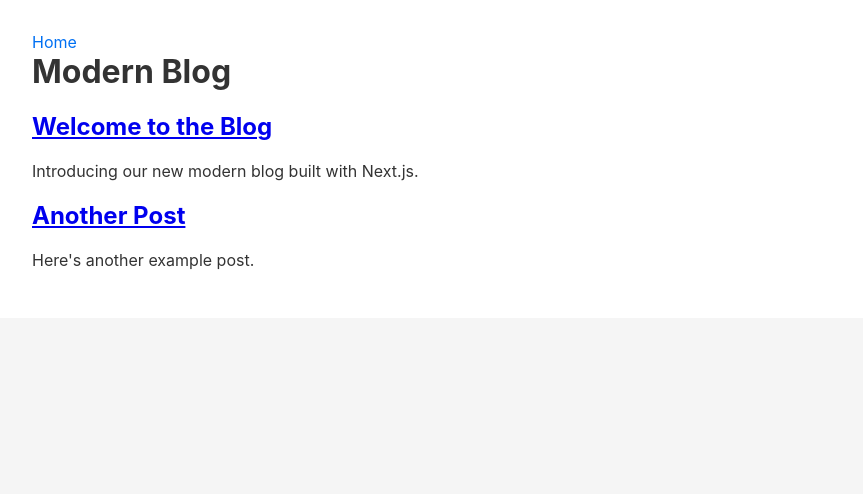
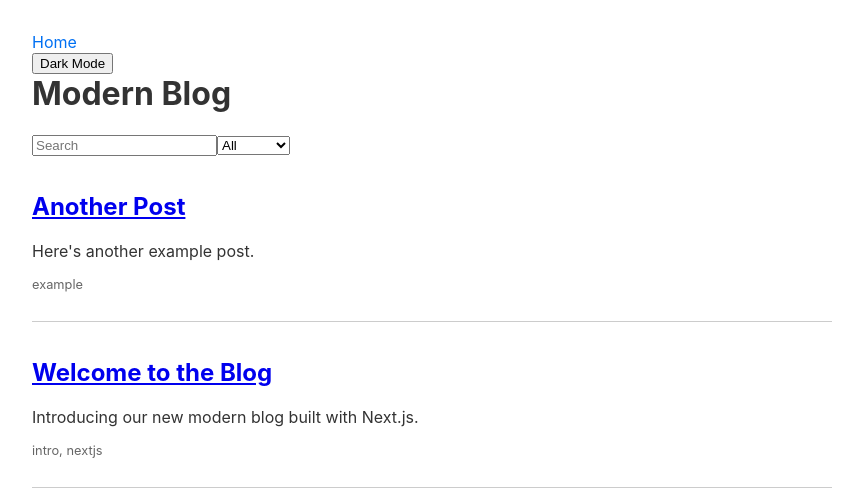
Before and after one commit to visualbyte/testwithcodex, a Next.js app: page / in a window 1280 px wide. Shown: the top 494 px of the page, without its empty margins (208-1071 px from the left). Built offline with nearby package versions, Linux system fonts and the light colour scheme.

Commit message:
move posts to markdown, add like button, dark mode, search

```diff
--- a/components/Layout.js
+++ b/components/Layout.js
@@ -1,16 +1,30 @@
 import Head from 'next/head';
-import Link from 'next/link';
+import { useEffect, useState } from 'react';
+import Nav from './Nav';
 
 export default function Layout({ children }) {
+  const [dark, setDark] = useState(false);
+
+  useEffect(() => {
+    const stored = localStorage.getItem('dark');
+    if (stored === 'true') setDark(true);
+  }, []);
+
+  useEffect(() => {
+    document.body.className = dark ? 'dark' : '';
+    localStorage.setItem('dark', dark);
+  }, [dark]);
+
   return (
     <div className="container">
       <Head>
         <title>Modern Blog</title>
         <meta name="viewport" content="width=device-width, initial-scale=1" />
       </Head>
-      <nav>
-        <Link href="/">Home</Link>
-      </nav>
+      <Nav />
+      <button onClick={() => setDark(!dark)} aria-label="toggle-dark">
+        {dark ? 'Light' : 'Dark'} Mode
+      </button>
       {children}
     </div>
   );
--- /dev/null
+++ b/components/Nav.js
@@ -0,0 +1,9 @@
+import Link from 'next/link';
+
+export default function Nav() {
+  return (
+    <nav>
+      <Link href="/">Home</Link>
+    </nav>
+  );
+}
--- /dev/null
+++ b/components/PostCard.js
@@ -0,0 +1,15 @@
+import Link from 'next/link';
+
+export default function PostCard({ post }) {
+  return (
+    <div className="post-card">
+      <h2>
+        <Link href={`/posts/${post.id}`}>{post.title}</Link>
+      </h2>
+      <p>{post.excerpt}</p>
+      {post.tags && (
+        <p className="tags">{post.tags.join(', ')}</p>
+      )}
+    </div>
+  );
+}
--- a/data/posts.js
+++ b/data/posts.js
@@ -1,18 +1,36 @@
-module.exports = [
-  {
-    id: 'welcome',
-    title: 'Welcome to the Blog',
-    excerpt: 'Introducing our new modern blog built with Next.js.',
-    content: `# Welcome
+const fs = require('fs');
+const path = require('path');
 
-This is the first post on our modern blog. Stay tuned for more content!`
-  },
-  {
-    id: 'second-post',
-    title: 'Another Post',
-    excerpt: 'Here\'s another example post.',
-    content: `# Second Post
+const postsDir = path.join(__dirname, '..', 'posts');
 
-More content goes here. We hope you enjoy reading.`
+function parsePost(content) {
+  const match = /^---\n([\s\S]*?)\n---\n([\s\S]*)$/m.exec(content);
+  let meta = {};
+  if (match) {
+    const lines = match[1].split(/\n/);
+    for (const line of lines) {
+      const [key, ...rest] = line.split(':');
+      meta[key.trim()] = rest.join(':').trim();
+    }
+    content = match[2].trim();
   }
-];
+  return { ...meta, content };
+}
+
+const posts = fs.readdirSync(postsDir)
+  .filter(f => f.endsWith('.md'))
+  .map(filename => {
+    const file = fs.readFileSync(path.join(postsDir, filename), 'utf8');
+    const data = parsePost(file);
+    const id = data.id || filename.replace(/\.md$/, '');
+    const tags = data.tags ? data.tags.split(',').map(t => t.trim()) : [];
+    return {
+      id,
+      title: data.title || id,
+      excerpt: data.excerpt || '',
+      content: data.content || '',
+      tags,
+    };
+  });
+
+module.exports = posts;
--- a/pages/index.js
+++ b/pages/index.js
@@ -1,22 +1,43 @@
-import Link from 'next/link';
-import posts from '../data/posts';
+import { useState } from 'react';
+import postsData from '../data/posts';
 import Layout from '../components/Layout';
+import PostCard from '../components/PostCard';
 
 export async function getStaticProps() {
-  return { props: { posts } };
+  return { props: { posts: postsData } };
 }
 
 export default function Home({ posts }) {
+  const [query, setQuery] = useState('');
+  const [tag, setTag] = useState('');
+
+  const allTags = Array.from(new Set(posts.flatMap(p => p.tags)));
+
+  const filtered = posts.filter(p => {
+    const matchesTag = tag ? p.tags.includes(tag) : true;
+    const q = query.toLowerCase();
+    const matchesQuery = p.title.toLowerCase().includes(q) ||
+      p.content.toLowerCase().includes(q);
+    return matchesTag && matchesQuery;
+  });
+
   return (
     <Layout>
       <h1>Modern Blog</h1>
-      {posts.map(post => (
-        <div key={post.id}>
-          <h2>
-            <Link href={`/posts/${post.id}`}>{post.title}</Link>
-          </h2>
-          <p>{post.excerpt}</p>
-        </div>
+      <input
+        type="text"
+        placeholder="Search"
+        value={query}
+        onChange={e => setQuery(e.target.value)}
+      />
+      <select value={tag} onChange={e => setTag(e.target.value)}>
+        <option value="">All</option>
+        {allTags.map(t => (
+          <option key={t} value={t}>{t}</option>
+        ))}
+      </select>
+      {filtered.map(post => (
+        <PostCard key={post.id} post={post} />
       ))}
     </Layout>
   );
--- /dev/null
+++ b/posts/second-post.md
@@ -0,0 +1,10 @@
+---
+id: second-post
+title: Another Post
+excerpt: Here's another example post.
+tags: example
+---
+
+# Second Post
+
+More content goes here. We hope you enjoy reading.
--- /dev/null
+++ b/posts/welcome.md
@@ -0,0 +1,10 @@
+---
+id: welcome
+title: Welcome to the Blog
+excerpt: Introducing our new modern blog built with Next.js.
+tags: intro, nextjs
+---
+
+# Welcome
+
+This is the first post on our modern blog. Stay tuned for more content!
--- a/styles/globals.css
+++ b/styles/globals.css
@@ -7,11 +7,20 @@ body {
   color: #333;
 }
 
+body.dark {
+  background: #222;
+  color: #eee;
+}
+
 .container {
   max-width: 800px;
   margin: 0 auto;
   padding: 2rem;
   background: #fff;
+}
+
+body.dark .container {
+  background: #333;
 }
 
 nav a {
@@ -20,6 +29,16 @@ nav a {
   text-decoration: none;
 }
 
+.post-card {
+  border-bottom: 1px solid #ccc;
+  padding: 1rem 0;
+}
+
+.tags {
+  font-size: 0.8rem;
+  color: #666;
+}
+
 h1 {
   margin-top: 0;
 }
```
Also changed, not shown: components/LikeButton.js (added, +23 -0 lines), pages/posts/[id].js (+15 -0 lines).
